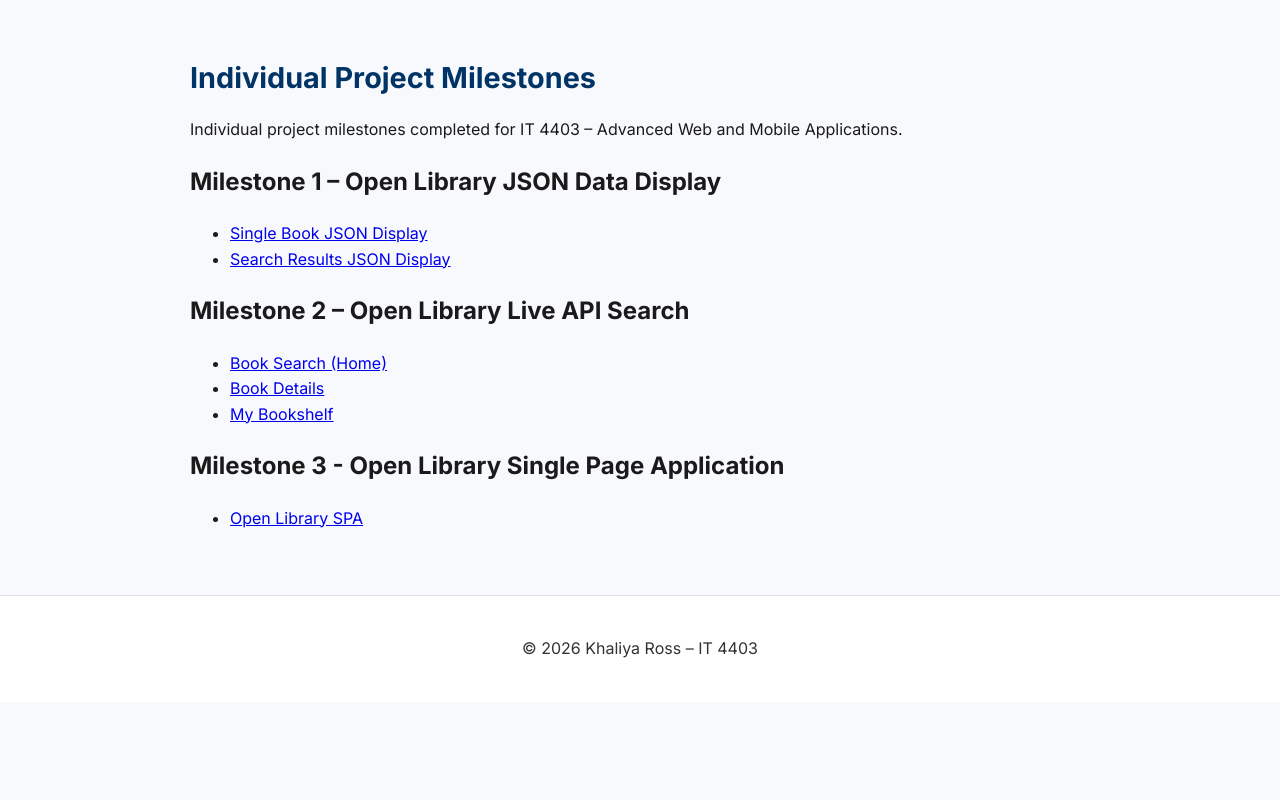
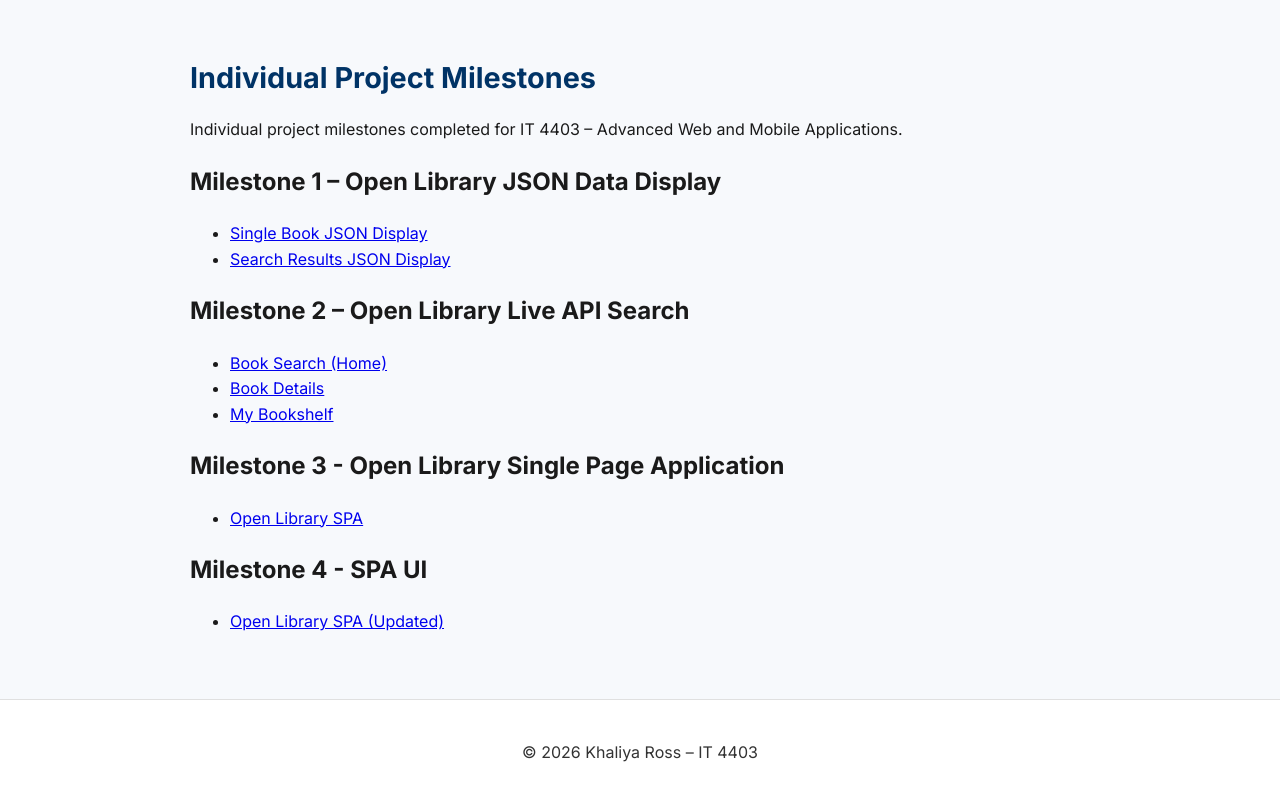
Before and after one commit to kross50-ksu/IT4403, a plain HTML site: page projects.html in a window 1280 px wide. Shown: the part 342-1142 px from the top of the page. Before the commit the page ends 1044 px from the top, so only its background shows below. Drawn offline with Linux system fonts and the light colour scheme.

Commit message:
Add Milestone 4 section to projects.html
Added Milestone 4 section with updated SPA link.

```diff
--- a/projects.html
+++ b/projects.html
@@ -76,6 +76,14 @@
                 </a>
             </li>
         </ul>
+        <h1 id="milestone4">Milestone 4 - SPA UI</h1>
+        <ul class="item-list">
+            <li>
+                <a href="milestone4/index.html">
+                    Open Library SPA (Updated)
+                </a>
+            </li>
+        </ul>
         </section>
     </main>
 
```
